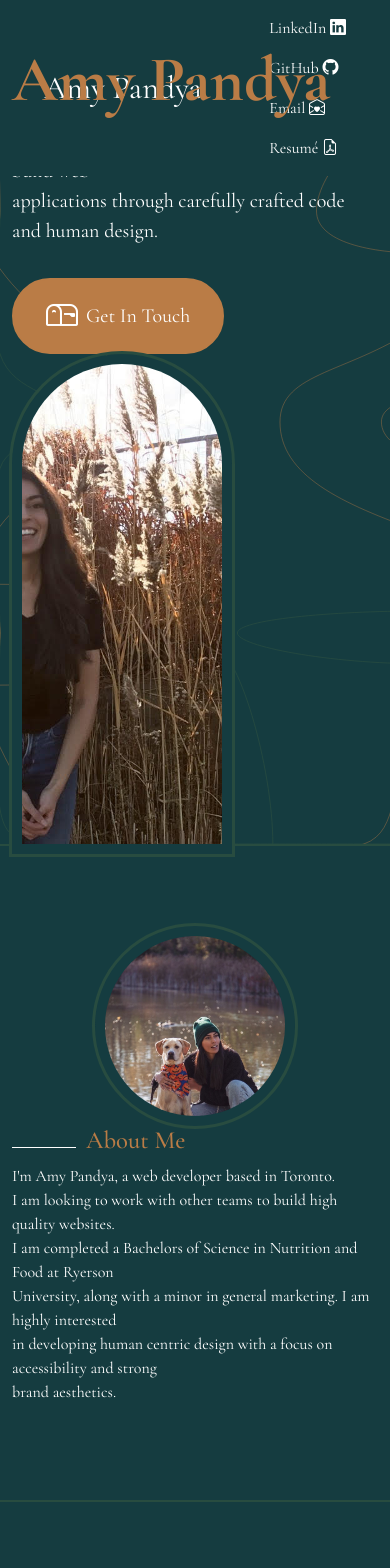
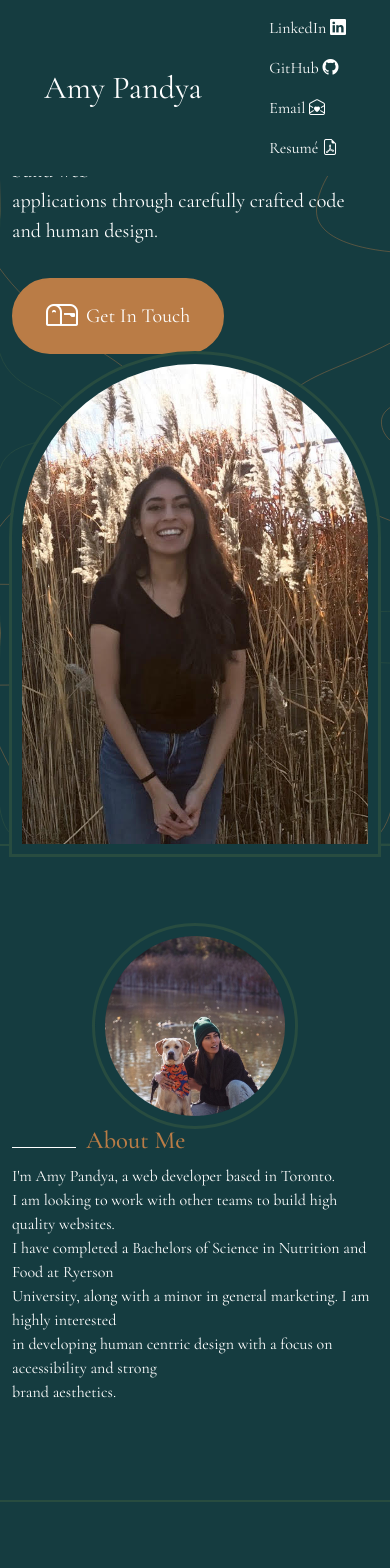
Before and after one commit to amypands/PersonalSite, a Next.js app: page / in a window 390 px wide. Shown: the top 1568 px of the page. Built offline with nearby package versions, Linux system fonts and the light colour scheme.

Commit message:
updated projects

```diff
--- a/pages/index.js
+++ b/pages/index.js
@@ -48,11 +48,11 @@ export default function Home() {
 
   const projects = [
     {
-      Name: "Fullstack Emaily",
+      Name: "Pitch-Bot",
       Description:
-        "Web application that profiles the advanced features of React, Redux, Express, and Mongo. This app be used to send mass emails to a big list of users for the purpose of collecting feedback.",
-      Highlights: "Node.js Express React Redux MongoDB",
-      Link: "https://github.com/amypands/widgets",
+        " Enter some key words or a sentence below about your desired plot and Pitch Bot will create a movie pitch just for you.",
+      Highlights: "HTML CSS Javascript Open AI",
+      Link: "https://github.com/amypands/Shopify-Movie-Site",
     },
     {
       Name: "Video Player",
@@ -137,7 +137,7 @@ export default function Home() {
                 I am looking to work with other teams to build high quality
                 websites.
                 <br />
-                I am completed a Bachelors of Science in Nutrition and Food at
+                I have completed a Bachelors of Science in Nutrition and Food at
                 Ryerson <br />
                 University, along with a minor in general marketing. I am highly
                 interested <br />
--- a/styles/index.scss
+++ b/styles/index.scss
@@ -33,6 +33,8 @@ nav.navbar {
   .title {
     font-size: 2rem;
   }
+  top: 0;
+  z-index: 999;
 }
 
 .landing {
@@ -80,6 +82,9 @@ nav.navbar {
     position: relative;
     border: 10px solid $base-green;
     outline: 3px solid $light-green;
+    @media screen and (max-width: 768px) {
+      width: 100%;
+    }
     // &:before {
     //   content: " ";
     //   position: absolute;
@@ -218,7 +223,7 @@ nav.navbar {
 .photo2 {
   margin: 0 auto;
   width: fit-content;
-  img{
+  img {
     width: 200px;
     height: 200px;
     border-radius: 1000px;
```
